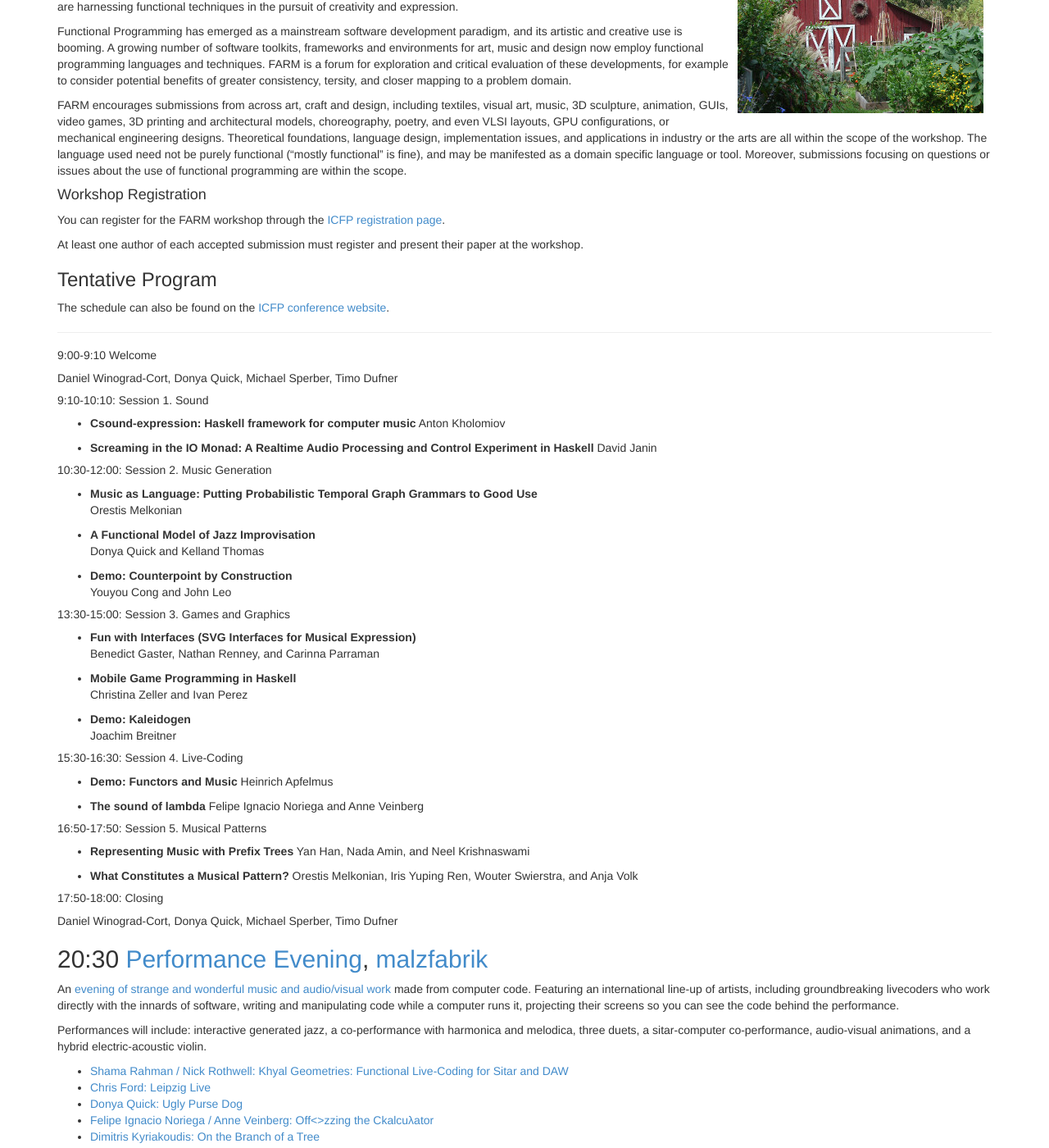
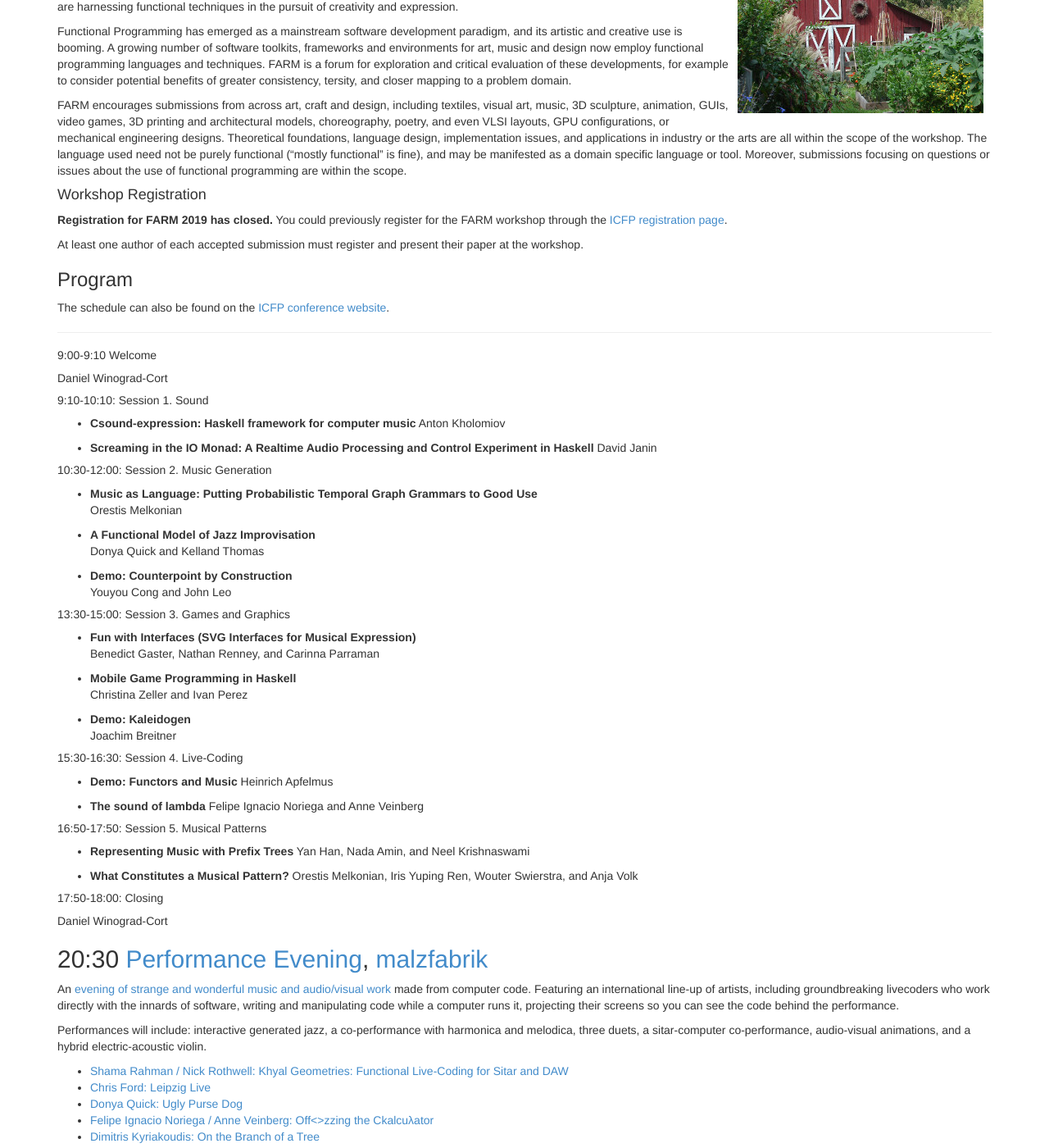
Before and after one commit to functional-art/functional-art.github.com, a Jekyll site: the page built from 2019/index.md, in a window 1280 px wide and 1400 px high, scrolled down 266 px. Shown: the whole window at 82% size. Built offline with Jekyll 4.4.1, drawn with Linux system fonts in a browser that asks for light colours; nearby versions of some CDN libraries; some of the changed text lies outside the part shown.

Commit message:
Minor edits

```diff
--- a/2019/index.md
+++ b/2019/index.md
@@ -40,14 +40,14 @@ within the scope.
 
 #### Workshop Registration
 
-You can register for the FARM workshop through
-the
+**Registration for FARM 2019 has closed.**
+You could previously register for the FARM workshop through the
 [ICFP registration page](http://icfp19.sigplan.org/attending/registration).
 
 At least one author of each accepted submission must register and present their paper at the workshop.
 
 
-### Tentative Program
+### Program
 
 The schedule can also be found on the
 [ICFP conference website](https://icfp19.sigplan.org/home/farm-2019#program).
@@ -56,7 +56,7 @@ The schedule can also be found on the
 
 ##### 9:00-9:10 Welcome
 
-  Daniel Winograd-Cort, Donya Quick, Michael Sperber, Timo Dufner
+  Daniel Winograd-Cort
 
 ##### 9:10-10:10: Session 1. Sound
 
@@ -106,7 +106,7 @@ The schedule can also be found on the
 
 ##### 17:50-18:00: Closing
 
-  Daniel Winograd-Cort, Donya Quick, Michael Sperber, Timo Dufner
+  Daniel Winograd-Cort
 
 ## 20:30 [Performance Evening](performance.html), [malzfabrik](http://www.malzfabrik.de/)
 
```
Also changed, not shown: other parts of 2019/index.md (+2 -5 lines).
